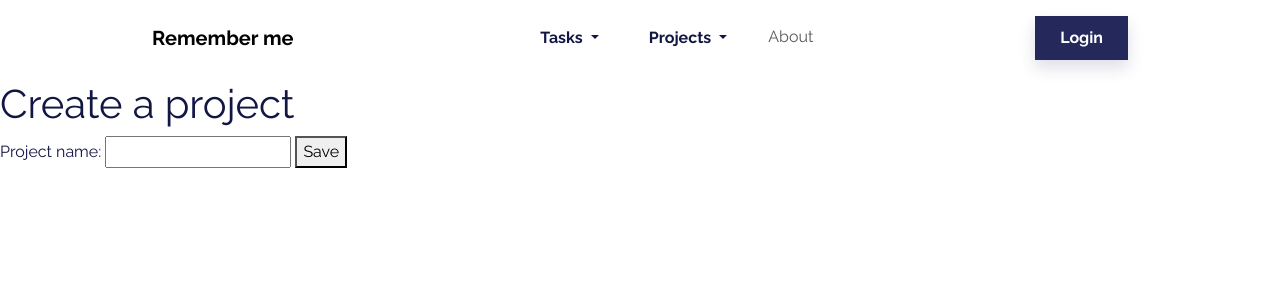
After one commit to MikeCanto/mysite, a Django app: page /home/projects/create in a window 1280 px wide. The commit adds this page. Shown: the top 300 px of the page. Run offline with Django 4.2, Linux system fonts and the light colour scheme; some libraries are stand-ins or nearby versions.

Commit message:
1.9 (Formularios)

```diff
--- a/myapp/forms.py
+++ b/myapp/forms.py
@@ -4,3 +4,6 @@ from django import forms
 class CreateNewTask(forms.Form):
     title = forms.CharField(label="Task title", max_length=200)
     description = forms.CharField(label="Task description", widget=forms.Textarea)
+
+class CreateNewProject(forms.Form):
+    name = forms.CharField(label="Project name", max_length=200)
--- a/myapp/templates/about.html
+++ b/myapp/templates/about.html
@@ -5,7 +5,7 @@
     <title>About</title>
 </head>
 <body>
-    {% extends 'layouts/base.html' %}
+    {% extends 'layouts/navbar.html' %}
     {% block content %}
         <h1 class="pt-10">About </h1>
         <p>Lorem ipsum dolor sit amet, consectetur adipisicing elit. Accusamus distinctio eos et, excepturi expedita explicabo in incidunt, itaque maiores saepe tempore tenetur veritatis. Ad facere officia quae quas recusandae repellat.</p>
--- /dev/null
+++ b/myapp/templates/layouts/navbar.html
@@ -0,0 +1,56 @@
+<!DOCTYPE html>
+<html lang="en">
+<head>
+    <meta charset="utf-8">
+    <meta name="viewport" content="width=device-width, initial-scale=1.0, shrink-to-fit=no">
+    <title>Home - Brand</title>
+    <link rel="stylesheet" href="../../../static/assets/bootstrap/css/bootstrap.min.css">
+    <link rel="stylesheet" href="https://fonts.googleapis.com/css?family=Raleway:300italic,400italic,600italic,700italic,800italic,400,300,600,700,800&amp;display=swap">
+    <link rel="stylesheet" href="../../../static/assets/css/animate.min.css">
+</head>
+<body>
+    <nav class="navbar navbar-expand-md fixed-top bounce animated navbar-shrink py-3 navbar-light" id="mainNav">
+        <div class="container"><a class="navbar-brand d-flex align-items-center" href="/home/"><span>Remember me</span></a><button data-bs-toggle="collapse" class="navbar-toggler" data-bs-target="#navcol-1"><span class="visually-hidden">Toggle navigation</span><span class="navbar-toggler-icon"></span></button>
+            <div class="collapse navbar-collapse" id="navcol-1">
+                <ul class="navbar-nav mx-auto">
+                    <li class="nav-item">
+                        <div class="btn-group">
+                            <button type="button" class="btn dropdown-toggle" data-bs-toggle="dropdown" aria-expanded="false">
+                                Tasks
+                            </button>
+                            <ul class="dropdown-menu">
+                                <li><a class="dropdown-item" href="/home/tasks">View tasks</a></li>
+                                <li><a class="dropdown-item" href="/home/tasks/create">Create tasks</a></li>
+                            </ul>
+                        </div>
+                    </li>
+                    <li class="nav-item">
+                        <div class="btn-group">
+                            <button type="button" class="btn dropdown-toggle" data-bs-toggle="dropdown" aria-expanded="false">
+                                Projects
+                            </button>
+                            <ul class="dropdown-menu">
+                                <li><a class="dropdown-item" href="/home/projects">View projects</a></li>
+                                <li><a class="dropdown-item" href="/home/projects/create">Create project</a></li>
+                            </ul>
+                        </div>
+                    </li>
+                    <li class="nav-item"><a class="nav-link" href="/home/about">About</a></li>
+                    <li class="nav-item"></li>
+                    <li class="nav-item"></li>
+                </ul><a class="btn btn-primary shadow" role="button" href="signup.html">Login</a>
+            </div>
+        </div>
+    </nav>
+
+    {% block content %}
+    {% endblock %}
+
+
+    <script src="../../../static/assets/bootstrap/js/bootstrap.min.js"></script>
+    <script src="../../../static/assets/js/bs-init.js"></script>
+    <script src="../../../static/assets/js/startup-modern.js"></script>
+
+
+</body>
+</html>
--- /dev/null
+++ b/myapp/templates/projects/create_project.html
@@ -0,0 +1,23 @@
+<!DOCTYPE html>
+<html lang="en">
+<head>
+    <meta charset="UTF-8">
+    <title>Create project</title>
+</head>
+<body>
+    {% extends 'layouts/navbar.html' %}
+    {% block content %}
+        <h1 class="pt-10">Create a project</h1>
+        <form method="POST">
+            {% csrf_token %}
+            {{ form }}
+            <button>
+                Save
+            </button>
+        </form>
+
+
+    {% endblock %}
+
+</body>
+</html>
--- a/myapp/templates/projects.html
+++ b/myapp/templates/projects/projects.html
@@ -1,5 +1,5 @@
 
-    {% extends 'layouts/base.html' %}
+    {% extends 'layouts/navbar.html' %}
     {% block content %}
 
         <div class="pt-10">
--- a/myapp/templates/create_task.html
+++ b/myapp/templates/tasks/create_task.html
@@ -5,7 +5,7 @@
     <title>Title</title>
 </head>
 <body>
-    {% extends 'layouts/base.html' %}
+    {% extends 'layouts/navbar.html' %}
     {% block content %}
 
         <h1 class="pt-10">Create a new task</h1>
--- a/myapp/templates/tasks.html
+++ b/myapp/templates/tasks/tasks.html
@@ -6,7 +6,7 @@
 
 </head>
 <body>
-    {% extends 'layouts/base.html' %}
+    {% extends 'layouts/navbar.html' %}
     {% block content %}
         <h1 class="pt-10">Task </h1>
         <a href="/home/tasks/create" class="btn btn-primary shadow" role="button">Create task</a>
--- a/myapp/urls.py
+++ b/myapp/urls.py
@@ -9,7 +9,8 @@ urlpatterns = [
     path('hello/<str:username>', views.hello),
     path('projects/', views.projects),
     path('tasks/', views.tasks),
-    path('tasks/create', views.create_task)
+    path('tasks/create', views.create_task),
+    path('projects/create', views.create_project),
 
 
 ]
--- a/myapp/views.py
+++ b/myapp/views.py
@@ -1,7 +1,7 @@
 from django.shortcuts import render, redirect
 from django.http import HttpResponse, JsonResponse
 from .models import Project, Task
-from .forms import CreateNewTask
+from .forms import CreateNewTask, CreateNewProject
 from django.shortcuts import get_object_or_404
 
 
@@ -10,7 +10,7 @@ from django.shortcuts import get_object_or_404
 
 def index(request):
     title = 'Django course!'
-    return render(request, 'index.html', {
+    return render(request, './index.html', {
         'title': title
     })
 
@@ -29,7 +29,7 @@ def hello(request, username):
 def projects(request):
     # projects = list(Project.objects.values_list())
     projects = Project.objects.all()
-    return render(request, 'projects.html', {
+    return render(request, 'projects/projects.html', {
         'projects': projects
 
     })
@@ -38,16 +38,28 @@ def projects(request):
 def tasks(request):
     # task = get_object_or_404(Task, title=title)
     tasks = Task.objects.all()
-    return render(request, 'tasks.html', {
+    return render(request, 'tasks/tasks.html', {
         'tasks': tasks
     })
 
 
 def create_task(request):
     if  request.method == 'GET':
-        return render(request, 'create_task.html', {
+        return render(request, 'tasks/create_task.html', {
             'form': CreateNewTask()
         })
     else:
         Task.objects.create(title=request.POST['title'], description=request.POST['description'], project_id=3)
         return redirect('./')
+
+
+def create_project(request):
+    if request.method == 'GET':
+        return render(request, 'projects/create_project.html', {
+            'form': CreateNewProject()
+        })
+    else:
+        Project.objects.create(name=request.POST['name'])
+        return render(request, 'projects/create_project.html', {
+            'form': CreateNewProject()
+        })
```
Also changed, not shown: myapp/templates/index.html (+6 -13 lines), myapp/templates/layouts/base.html (deleted, +0 -36 lines), myapp/templates/layouts/base2.html (deleted, +0 -10 lines), db.sqlite3.
